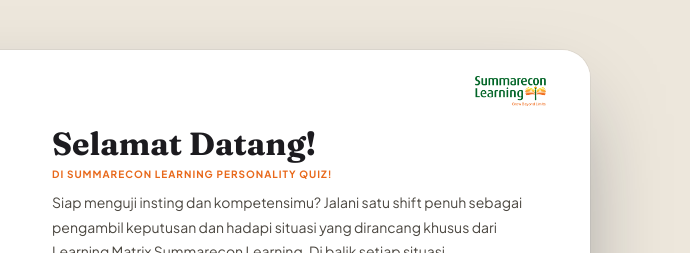
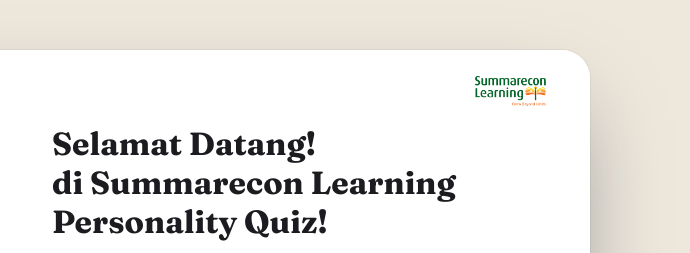
Before and after one commit to Christpieter/Personality_Test, a plain HTML site: page index.html in a window 1280 px wide. Shown: the top 253 px of the page, 590-1280 px from the left. Drawn offline with nearby package versions, Linux system fonts and the light colour scheme.

Commit message:
update text

```diff
--- a/index.html
+++ b/index.html
@@ -747,8 +747,8 @@
             <img src="logoSL.png" alt="Logo" class="corner-logo" onerror="this.style.display='none';">
 
 
-            <h1 class="serif editable-el" id="intro-title" style="text-align:left;margin:14px 0 5px;">Selamat Datang!</h1>
-            <span class="poster-card-tag editable-el" id="intro-sub">di Summarecon Learning Personality Quiz!</span>
+            <h1 class="serif editable-el" id="intro-title" style="text-align:left;margin:14px 0 5px;">Selamat Datang! <br>di Summarecon Learning Personality Quiz!</h1>
+            <span class="poster-card-tag editable-el" id="intro-sub"> </span>
 
             <p class="closing-desc editable-el" id="intro-dispatcher-text" style="text-align:left;">
               Siap menguji insting dan kompetensimu? Jalani satu shift penuh sebagai pengambil keputusan dan hadapi situasi yang dirancang khusus dari Learning Matrix Summarecon Learning. Di balik setiap situasi, tersembunyi ujian untuk Thinking Skills, Leadership Skills, dan Management Skill kamu.<br><br>
```
